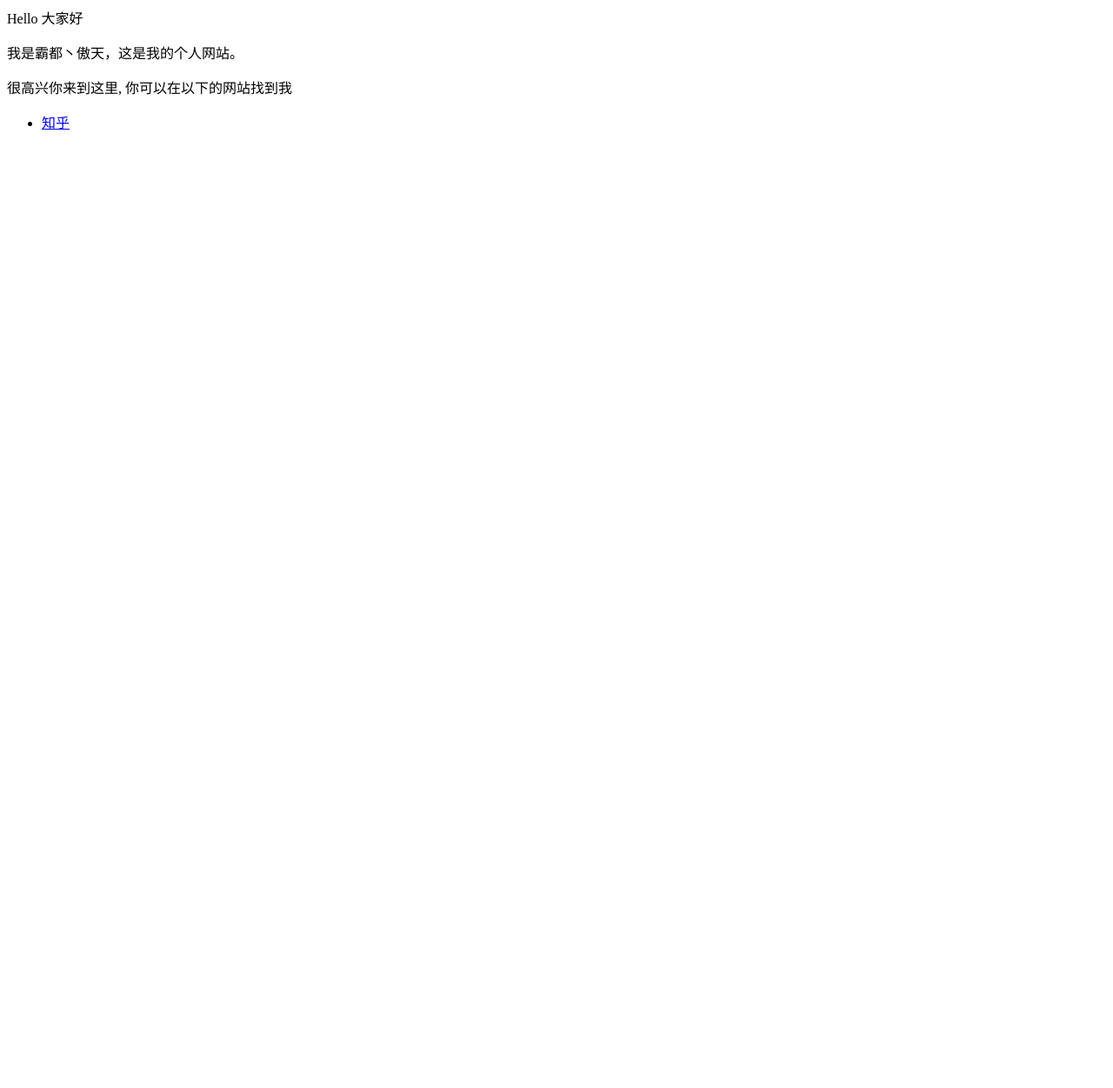
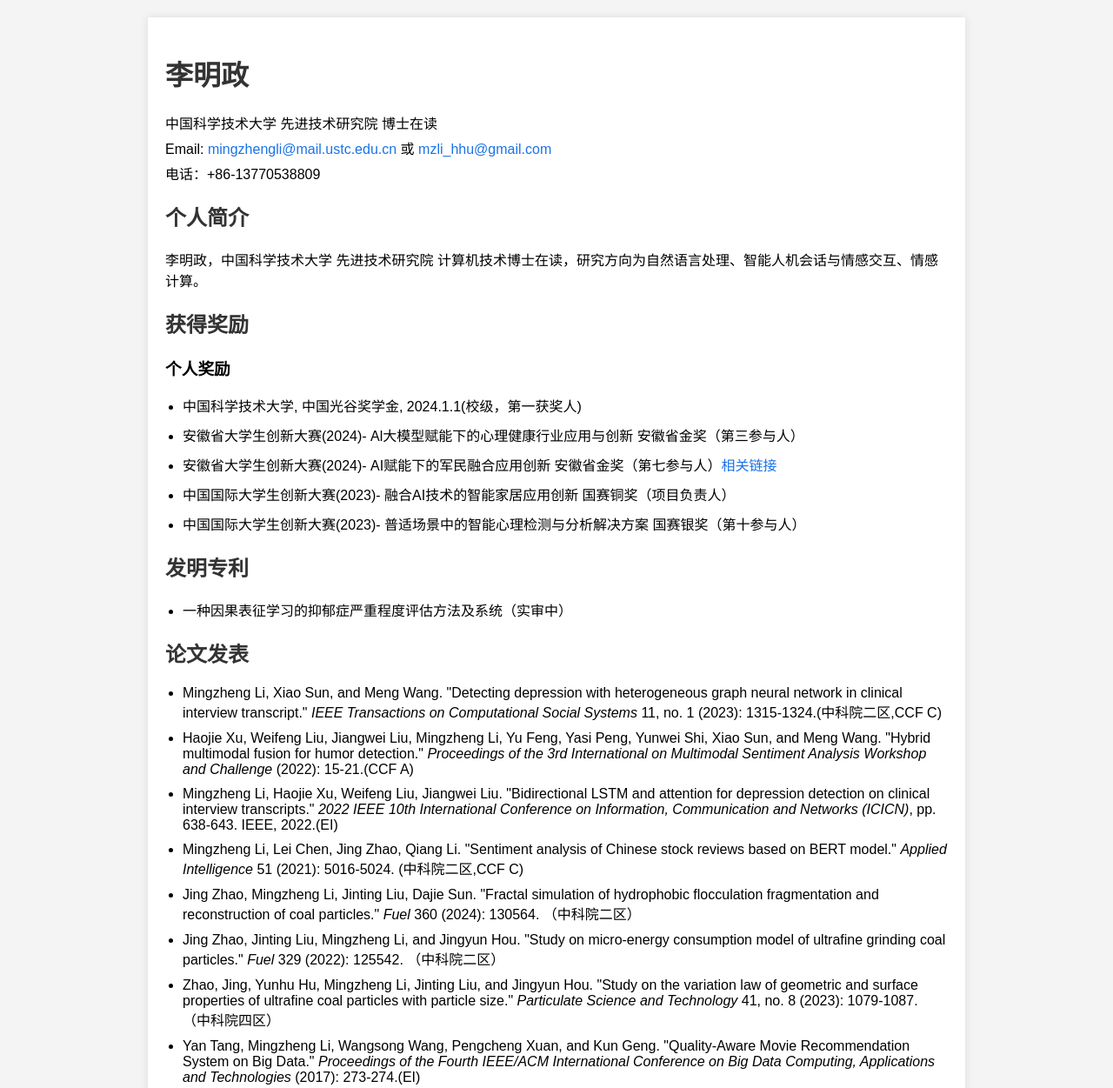
Before and after one commit to daonna/daonna.github.io, a plain HTML site: page index.html in a window 1280 px wide. Shown: the top 1251 px of the page at 87% size. Before the commit the page ends 800 px from the top, so only its background shows below. Drawn offline with Linux system fonts and the light colour scheme.

Commit message:
Update index.html
Signed-off-by: duke_1111 <1099058834@qq.com>

```diff
--- a/index.html
+++ b/index.html
@@ -1,7 +1,95 @@
-<p>Hello 大家好</p>
-<p>我是霸都丶傲天，这是我的个人网站。 </p>
-<p>很高兴你来到这里, 你可以在以下的网站找到我</p>
+<!DOCTYPE html>
+<html lang="zh-CN">
+<head>
+    <meta charset="UTF-8">
+    <meta name="viewport" content="width=device-width, initial-scale=1.0">
+    <title>李明政 - 个人简介</title>
+    <style>
+        body {
+            font-family: Arial, sans-serif;
+            margin: 0;
+            padding: 20px;
+            background-color: #f4f4f4;
+        }
+        .container {
+            max-width: 900px;
+            margin: 0 auto;
+            background-color: #fff;
+            padding: 20px;
+            box-shadow: 0 0 10px rgba(0, 0, 0, 0.1);
+        }
+        h1, h2 {
+            color: #333;
+        }
+        ul {
+            padding-left: 20px;
+        }
+        li {
+            margin-bottom: 10px;
+        }
+        .contact-info {
+            margin-bottom: 20px;
+        }
+        .contact-info p {
+            margin: 5px 0;
+        }
+        a {
+            color: #1a73e8;
+            text-decoration: none;
+        }
+        a:hover {
+            text-decoration: underline;
+        }
+    </style>
+</head>
+<body>
+    <div class="container">
+        <h1>李明政</h1>
+        <div class="contact-info">
+            <p>中国科学技术大学 先进技术研究院 博士在读</p>
+            <p>Email: <a href="mailto:mingzhengli@mail.ustc.edu.cn">mingzhengli@mail.ustc.edu.cn</a> 或 <a href="mailto:mzli_hhu@gmail.com">mzli_hhu@gmail.com</a></p>
+            <p>电话：+86-13770538809</p>
+        </div>
 
-<ul>
-  <li> <a href="https://www.zhihu.com/people/AJLoveChina">知乎</a> </li>
-</ul>
+        <h2>个人简介</h2>
+        <p>李明政，中国科学技术大学 先进技术研究院 计算机技术博士在读，研究方向为自然语言处理、智能人机会话与情感交互、情感计算。</p>
+
+        <h2>获得奖励</h2>
+        <h3>个人奖励</h3>
+        <ul>
+            <li>中国科学技术大学, 中国光谷奖学金, 2024.1.1(校级，第一获奖人)</li>
+            <li>安徽省大学生创新大赛(2024)- Al大模型赋能下的心理健康行业应用与创新 安徽省金奖（第三参与人）</li>
+            <li>安徽省大学生创新大赛(2024)- AI赋能下的军民融合应用创新 安徽省金奖（第七参与人）<a href="https://djyszw.ustc.edu.cn/info/1006/5116.htm" target="_blank">相关链接</a></li>
+            <li>中国国际大学生创新大赛(2023)- 融合AI技术的智能家居应用创新 国赛铜奖（项目负责人）</li>
+            <li>中国国际大学生创新大赛(2023)- 普适场景中的智能心理检测与分析解决方案 国赛银奖（第十参与人）</li>
+        </ul>
+
+        <h2>发明专利</h2>
+        <ul>
+            <li>一种因果表征学习的抑郁症严重程度评估方法及系统（实审中）</li>
+        </ul>
+
+        <h2>论文发表</h2>
+        <ul>
+            <li>Mingzheng Li, Xiao Sun, and Meng Wang. "Detecting depression with heterogeneous graph neural network in clinical interview transcript." <em>IEEE Transactions on Computational Social Systems</em> 11, no. 1 (2023): 1315-1324.(中科院二区,CCF C)</li>
+            <li>Haojie Xu, Weifeng Liu, Jiangwei Liu, Mingzheng Li, Yu Feng, Yasi Peng, Yunwei Shi, Xiao Sun, and Meng Wang. "Hybrid multimodal fusion for humor detection." <em>Proceedings of the 3rd International on Multimodal Sentiment Analysis Workshop and Challenge</em> (2022): 15-21.(CCF A)</li>
+            <li>Mingzheng Li, Haojie Xu, Weifeng Liu, Jiangwei Liu. "Bidirectional LSTM and attention for depression detection on clinical interview transcripts." <em>2022 IEEE 10th International Conference on Information, Communication and Networks (ICICN)</em>, pp. 638-643. IEEE, 2022.(EI)</li>
+            <li>Mingzheng Li, Lei Chen, Jing Zhao, Qiang Li. "Sentiment analysis of Chinese stock reviews based on BERT model." <em>Applied Intelligence</em> 51 (2021): 5016-5024. (中科院二区,CCF C)</li>
+            <li>Jing Zhao, Mingzheng Li, Jinting Liu, Dajie Sun. "Fractal simulation of hydrophobic flocculation fragmentation and reconstruction of coal particles." <em>Fuel</em> 360 (2024): 130564. （中科院二区）</li>
+            <li>Jing Zhao, Jinting Liu, Mingzheng Li, and Jingyun Hou. "Study on micro-energy consumption model of ultrafine grinding coal particles." <em>Fuel</em> 329 (2022): 125542. （中科院二区）</li>
+            <li>Zhao, Jing, Yunhu Hu, Mingzheng Li, Jinting Liu, and Jingyun Hou. "Study on the variation law of geometric and surface properties of ultrafine coal particles with particle size." <em>Particulate Science and Technology</em> 41, no. 8 (2023): 1079-1087. （中科院四区）</li>
+            <li>Yan Tang, Mingzheng Li, Wangsong Wang, Pengcheng Xuan, and Kun Geng. "Quality-Aware Movie Recommendation System on Big Data." <em>Proceedings of the Fourth IEEE/ACM International Conference on Big Data Computing, Applications and Technologies</em> (2017): 273-274.(EI)</li>
+        </ul>
+
+        <h2>团体标准</h2>
+        <ul>
+            <li>居住环境健康评价方法方面标准（参编）</li>
+        </ul>
+
+        <h2>学术服务</h2>
+        <ul>
+            <li>安徽省人工智能学会 情感计算专委会 学生工作组副组长 <a href="https://www.aaai.net.cn/list/qgjszwh" target="_blank">相关链接</a></li>
+        </ul>
+    </div>
+</body>
+</html>
```
